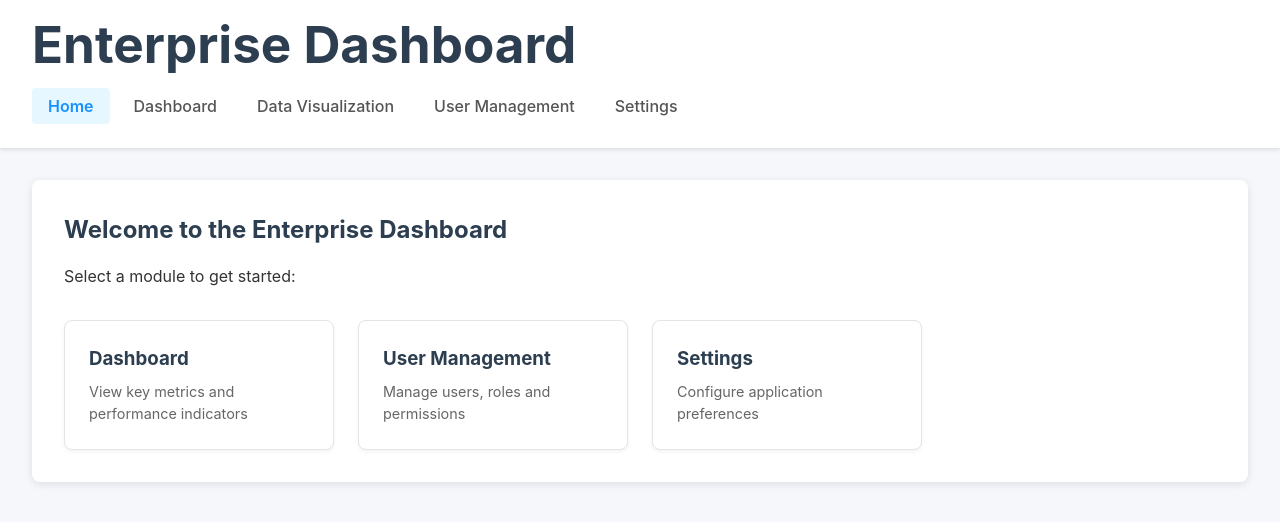
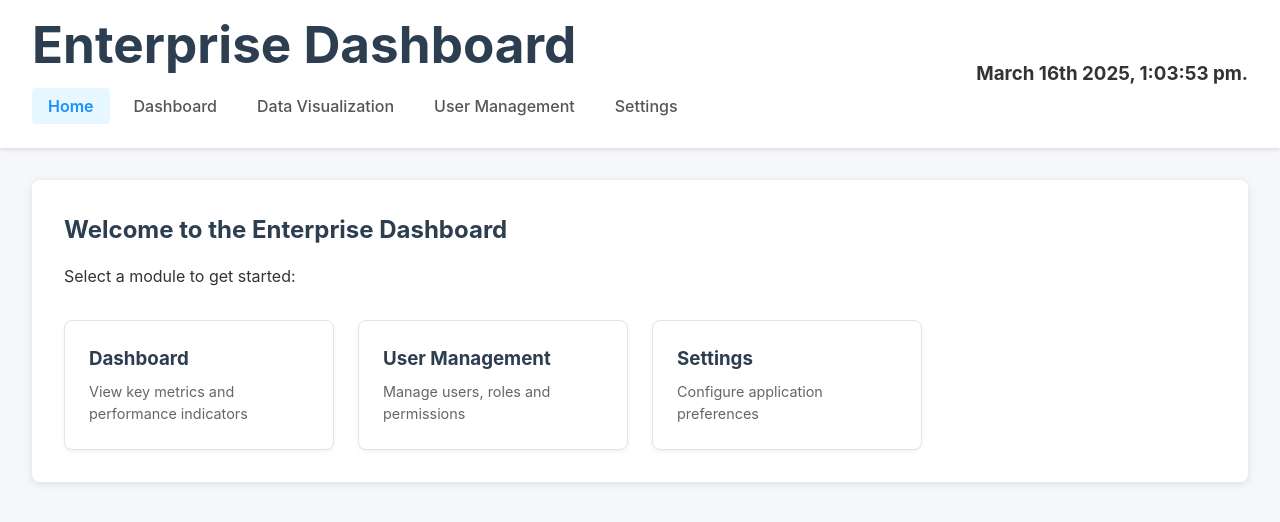
Before and after one commit to smmileely/demo_react_app, a React (Vite) app: page / in a window 1280 px wide. Shown: the top 522 px of the page. Built offline with nearby package versions, Linux system fonts and the light colour scheme.

Commit message:
Use clock

```diff
--- a/package.json
+++ b/package.json
@@ -11,6 +11,7 @@
   },
   "dependencies": {
     "fuse.js": "^7.1.0",
+    "lodash-es": "^4.17.21",
     "moment": "^2.30.1",
     "react": "^19.0.0",
     "react-dom": "^19.0.0"
--- a/src/App.css
+++ b/src/App.css
@@ -28,6 +28,9 @@ body {
   background-color: #fff;
   box-shadow: 0 2px 4px rgba(0, 0, 0, 0.1);
   padding: 1rem 2rem;
+  display: flex;
+  align-items: center;
+  justify-content: space-between;
 }
 
 .app-header h1 {
--- a/src/App.jsx
+++ b/src/App.jsx
@@ -3,6 +3,7 @@ import "./App.css";
 import { Dashboard } from "./components/Dashboard";
 import { UserManagement } from "./components/UserManagement";
 import { Settings } from "./components/Settings";
+import { Clock } from "./components/Clock";
 
 function App() {
   const [activeTab, setActiveTab] = useState("home");
@@ -24,6 +25,7 @@ function App() {
   return (
     <div className="app-container">
       <header className="app-header">
+        <div>
           <h1>Enterprise Dashboard</h1>
           <nav className="main-nav">
             <button
@@ -57,8 +59,9 @@ function App() {
               Settings
             </button>
           </nav>
+        </div>
+        <Clock />
       </header>
-
       <main className="content-area">{renderContent()}</main>
     </div>
   );
--- a/src/components/Clock.jsx
+++ b/src/components/Clock.jsx
@@ -1,19 +1,21 @@
-import { useEffect, useState } from "react"
-import { getFormattedTime } from "../utils/timeFormat"
+import { useEffect, useState } from "react";
+import moment from "moment";
 
 export function Clock() {
-  const [time, setTime] = useState(new Date())
+  const [time, setTime] = useState(new Date());
 
   useEffect(() => {
     const interval = setInterval(() => {
-      setTime(new Date())
-    }, 1000)
-    return () => clearInterval(interval)
-  }, [])
+      setTime(new Date());
+    }, 1000);
+    return () => clearInterval(interval);
+  }, []);
 
   return (
     <div className="clock-container">
-      <p className="time">Today is {getFormattedTime(time)}.</p>
+      <h3 className="time">
+        {moment(time).format("MMMM Do YYYY, h:mm:ss a")}.
+      </h3>
     </div>
-  )
+  );
 }
```
Also changed, not shown: 1 other file (tests, documents, lock files or other folders). Lines whose indentation alone changed are shown as unchanged.
